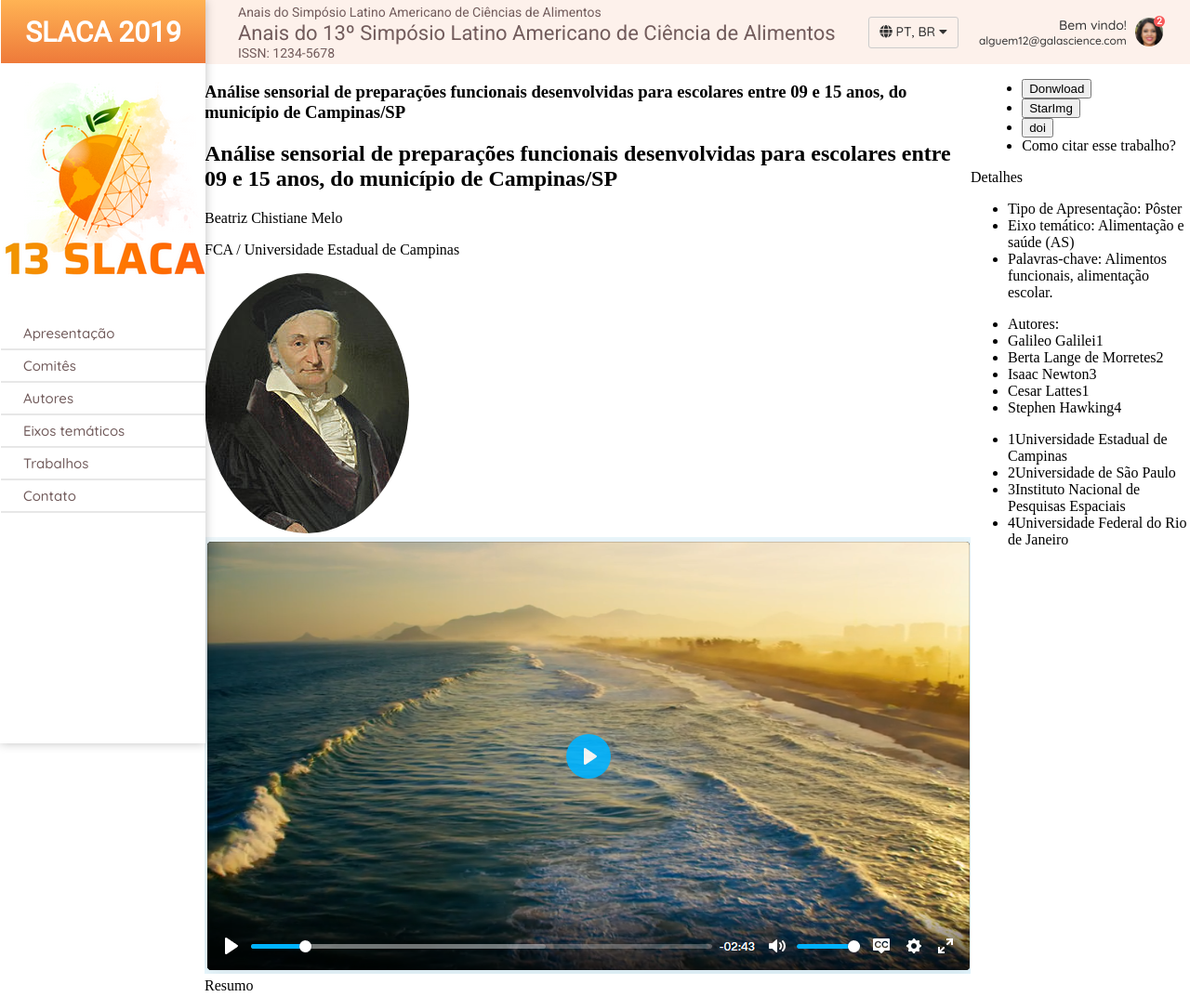
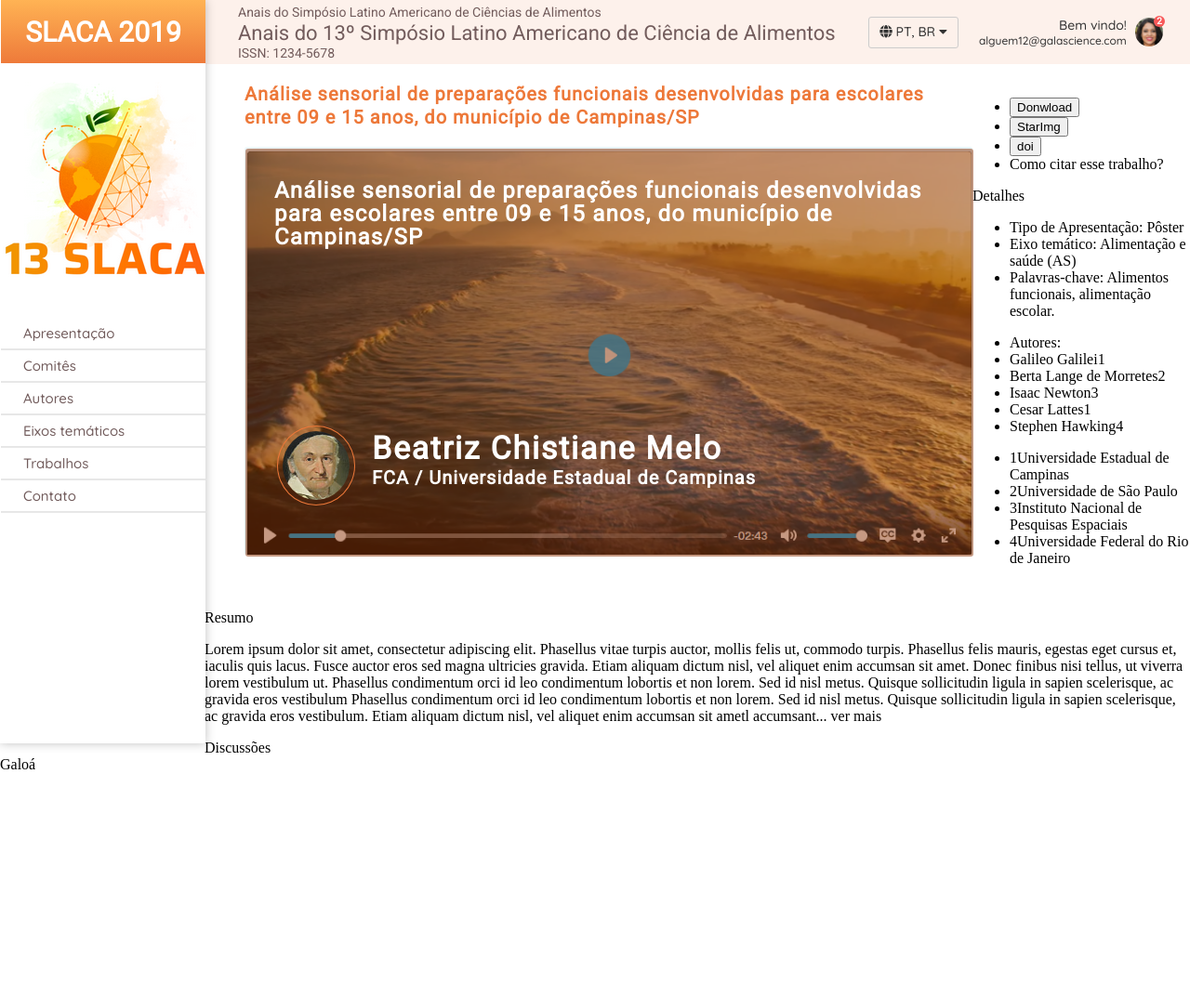
Before and after one commit to birsenek/chuva-ex-frontend, a website: page index.html in a window 1280 px wide. Shown: the top 1073 px of the page at 93% size. After the commit the page ends 832 px from the top, so only its background shows below. Drawn offline with Linux system fonts and the light colour scheme.

Commit message:
video area finalizada

```diff
--- a/index.html
+++ b/index.html
@@ -57,17 +57,22 @@
         <section id="video-area">
             <section id="video-player">
                 <h1 id="video-title">Análise sensorial de preparações funcionais desenvolvidas para escolares entre 09 e 15 anos, do município de Campinas/SP</h1>
-                <div id="video-overlay">
+                <div class="video-overlay">
+                    <div id="video-background">
+                        <div id="video-layer"></div>
+                    </div>
                     <h2>Análise sensorial de preparações funcionais desenvolvidas para escolares entre 09 e 15 anos, do município de Campinas/SP</h2>
-                    <p>Beatriz Chistiane Melo</p>
-                    <p>FCA / Universidade Estadual de Campinas</p>
-                    <img id="video-img" src="./src/images/video-img.png" alt="Foto de um senhor">
-                    <img src="./src/images/video-bg.png" alt="Background do video, praia com ondas ao por do sol">
+                    <div class="video-author">
+                        <div id="video-img" alt="Foto de um senhor"></div>
+                        <div id="video-text">
+                            <p>Beatriz Chistiane Melo</p>
+                            <p id="university">FCA / Universidade Estadual de Campinas</p>
+                        </div>
+                    </div>
                 </div>
             </section>
-
             <!-- Lateral Buttons -->
-            <aside id="papper-buttons">
+            <aside id="paper-info">
                 <ul>
                     <li><button>Donwload</button></li>
                     <li><button>StarImg</button></li>
@@ -102,9 +107,10 @@
                         </ul>
                     </div>
                 </div>
-
             </aside>
         </section>
+
+
 
         <!-- Abstract -->
         <section id="abstract-card">
--- a/src/styles/style.css
+++ b/src/styles/style.css
@@ -205,16 +205,114 @@ button#language {
 /* video section */
 
 section#video-area {
+    box-sizing: border-box;
     display: flex;
+    margin: 20px 0 30px 43px;
 }
-#video-player {
-    width: 80%;
+
+section#video-player {
+    margin: 0;
+    box-sizing: border-box;
+    display: flex;
+    flex-direction: column;
+}
+
+#video-title {
+    margin: 0 30px 19px 0;
+    font-family: 'Roboto', sans-serif;
+    font-style: normal;
+    font-weight: 900;
+    font-size: 20px;
+    line-height: 25px;
+    letter-spacing: 0.05em;
+    max-width: 786px;
+    color: #ED7839;
+}
+
+.video-overlay {
+    display: flex;
+    flex-direction: column;
+}
+
+#video-background {
+    position: relative;
+    background: url('/src/images/video-bg.png');
+    background-repeat: no-repeat;
+    background-size: cover;
+    width: 783px;
+    height: 439px;
+    max-width: 100%;
+    border-radius: 3px;
+}
+
+#video-layer {
+    position: absolute;
+    border-radius: 3px;
+    top: 2px;
+    left: 1px;
+    background:rgba(141, 53, 6, 0.5);
+    width: 100%;
+    height: 100%;
+}
+
+.video-overlay h2{
+    position: absolute;
+    margin: 35px 17px 0 32px;
+    font-family: 'Roboto', sans-serif;
+    font-style: normal;
+    font-weight: 900;
+    font-size: 24px;
+    line-height: 25px;
+    letter-spacing: 0.05em;
+    color: #FFFFFF;
+    max-width: 734px;
+    z-index: 10;
+}
+
+.video-author {
+    position: absolute;
+    display: flex;
+    align-items: center;
+    margin: 300px 0 0 35px;
+}
+
+.video-author p {
+    margin: 0 0 5px 17px;
+    font-family: 'Roboto', sans-serif;
+    font-style: normal;
+    font-weight: 900;
+    font-size: 34px;
+    line-height: 25px;
+    letter-spacing: 0.05em;
+    color: #FFFFFF;
+    padding: 1px;
+}
+
+p#university {
+    margin: 0 0 5px 17px;
+    font-family: 'Roboto', sans-serif;
+    font-style: normal;
+    font-weight: 900;
+    font-size: 20px;
+    line-height: 25px;
+    letter-spacing: 0.05em;
+    color: #FFFFFF;
 }
 
 #video-img {
-    background: url("/src/images/video-img.png") ;
-   background-position: 25px 25px;
+    top: 320px;
+    left: 40px;
+    background-image: url('/src/images/video-img.png');
+    background-position-x: -40px;
+    background-position-y: -20px;
+    background-size: 160px;
     border-radius: 50%;
+    width: 84px;
+    height: 86px;
+    box-sizing: border-box;
+    border: 1px solid #ED7839;
+    background-clip: content-box;
+    padding: 4.57px;
 }
 
 /* lateral video buttons */
```
